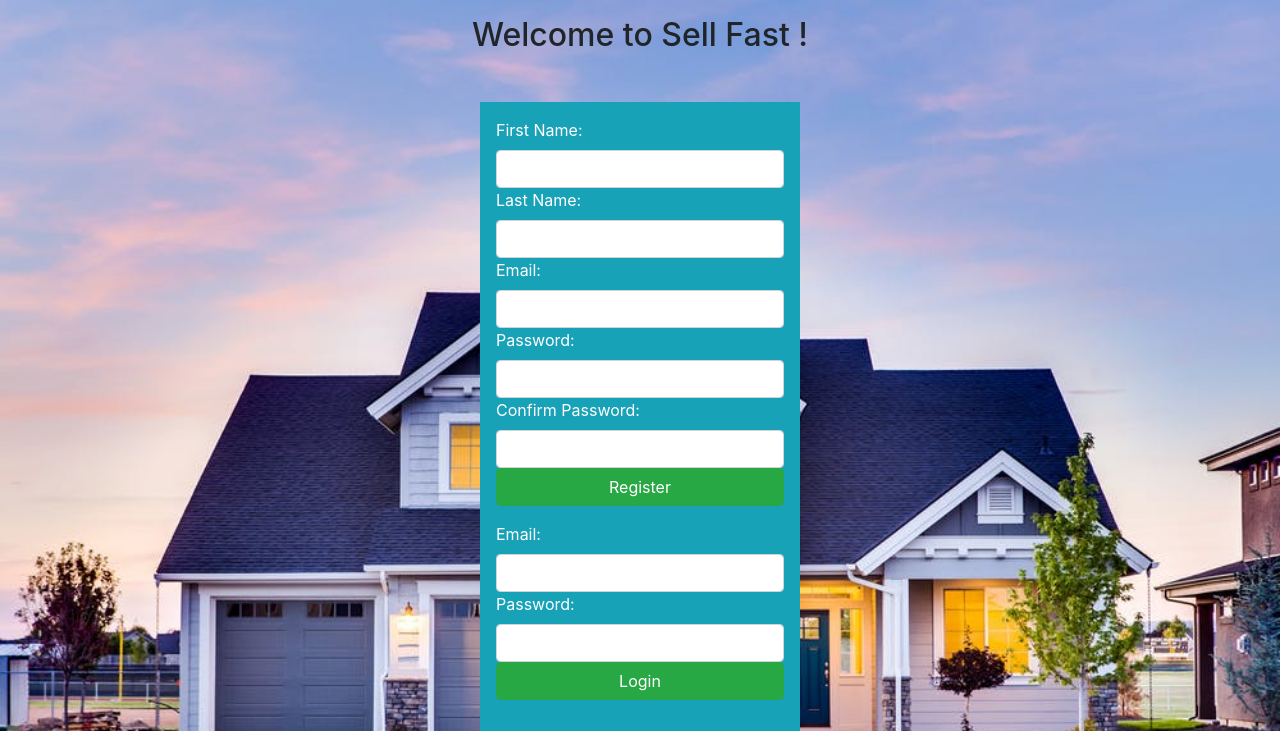
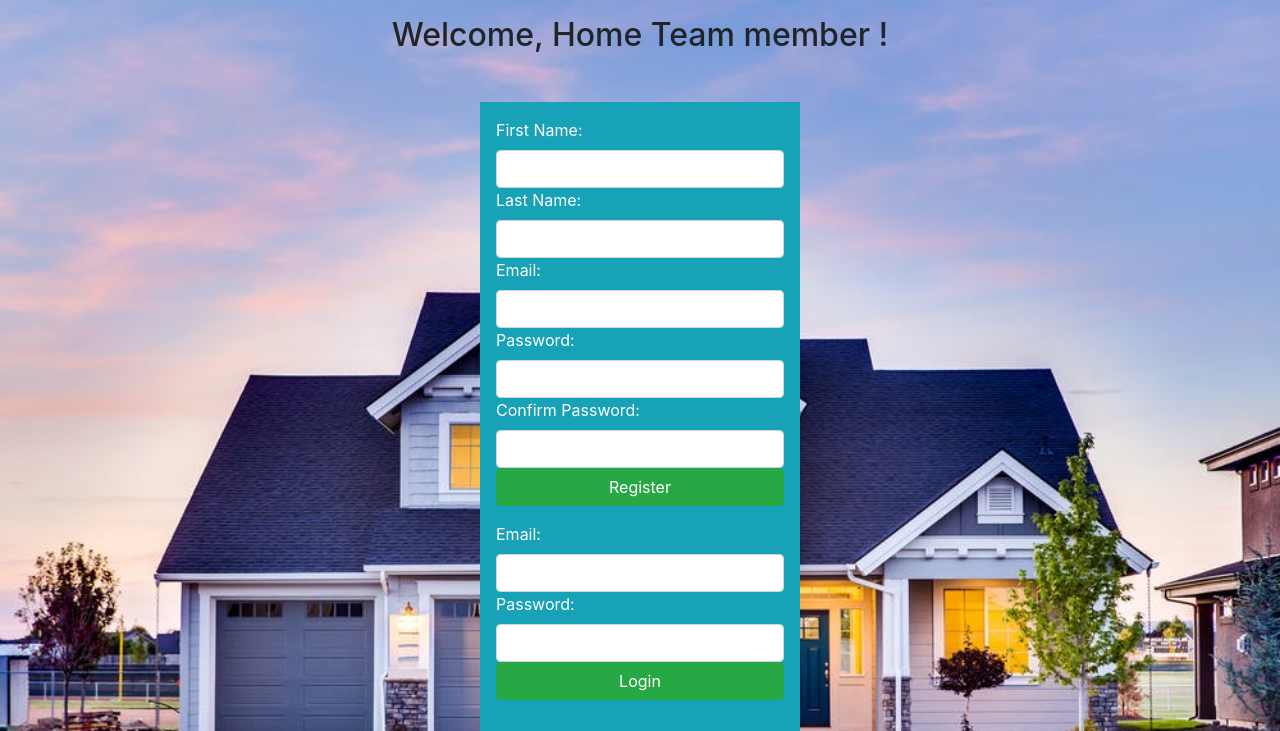
Before and after one commit to raphael-khan/Home_Team, a Flask app: page / in a window 1280 px wide. Shown: the top 731 px of the page. Run offline with Flask 2, Linux system fonts and the light colour scheme; some libraries are stand-ins or nearby versions.

Commit message:
updates project titiles

```diff
--- a/app/controllers/private.py
+++ b/app/controllers/private.py
@@ -15,7 +15,7 @@ def view_dashboard():
     print(all_listings)
     return render_template('dashboard.html', user=User.get_one(data), all_listings=all_listings)
 
-# ------ route that render the page to report a sighiting for the user.
+# ------ route that render the page to report a sightings for the user.
 @app.route('/dashboard/new/')
 def report():
     if 'user_id' not in session:
--- a/app/templates/index.html
+++ b/app/templates/index.html
@@ -5,7 +5,7 @@
     <meta http-equiv="X-UA-Compatible" content="IE=edge">
     <meta name="viewport" content="width=device-width, initial-scale=1.0">
     <link rel="stylesheet" href="https://stackpath.bootstrapcdn.com/bootstrap/4.3.1/css/bootstrap.min.css" integrity="sha384-ggOyR0iXCbMQv3Xipma34MD+dH/1fQ784/j6cY/iJTQUOhcWr7x9JvoRxT2MZw1T" crossorigin="anonymous">
-    <title>SELL FAST</title>
+    <title>Home Team</title>
     <style>
         body {
             background-image: url(../static/images/main_pic2.jpeg);
@@ -16,7 +16,7 @@
 </head>
 <body>
     <p>
-        <h2 class="text-center"> Welcome to Sell Fast !</h2>
+        <h2 class="text-center"> Welcome, Home Team member !</h2>
         <br>
         <div class="text-center text-danger">
             {% with messages = get_flashed_messages() %}
```
